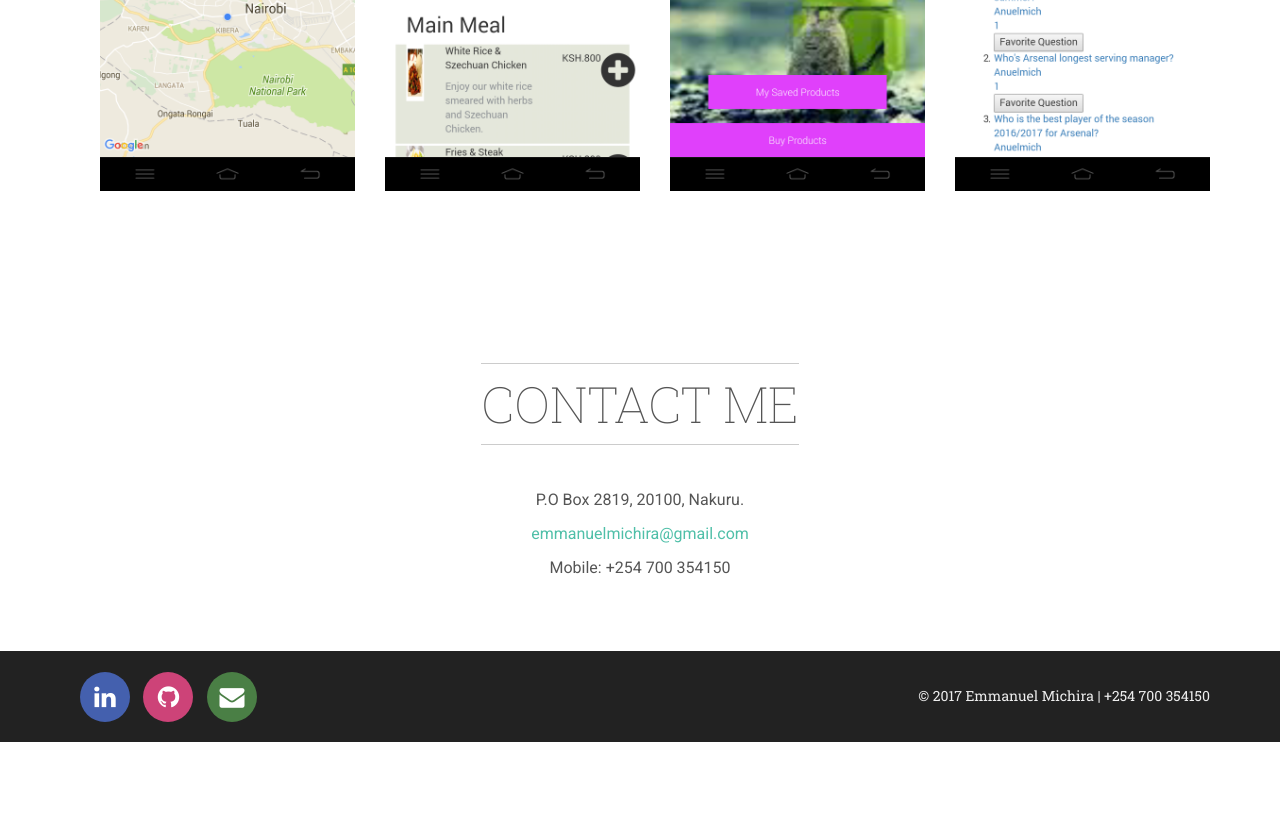
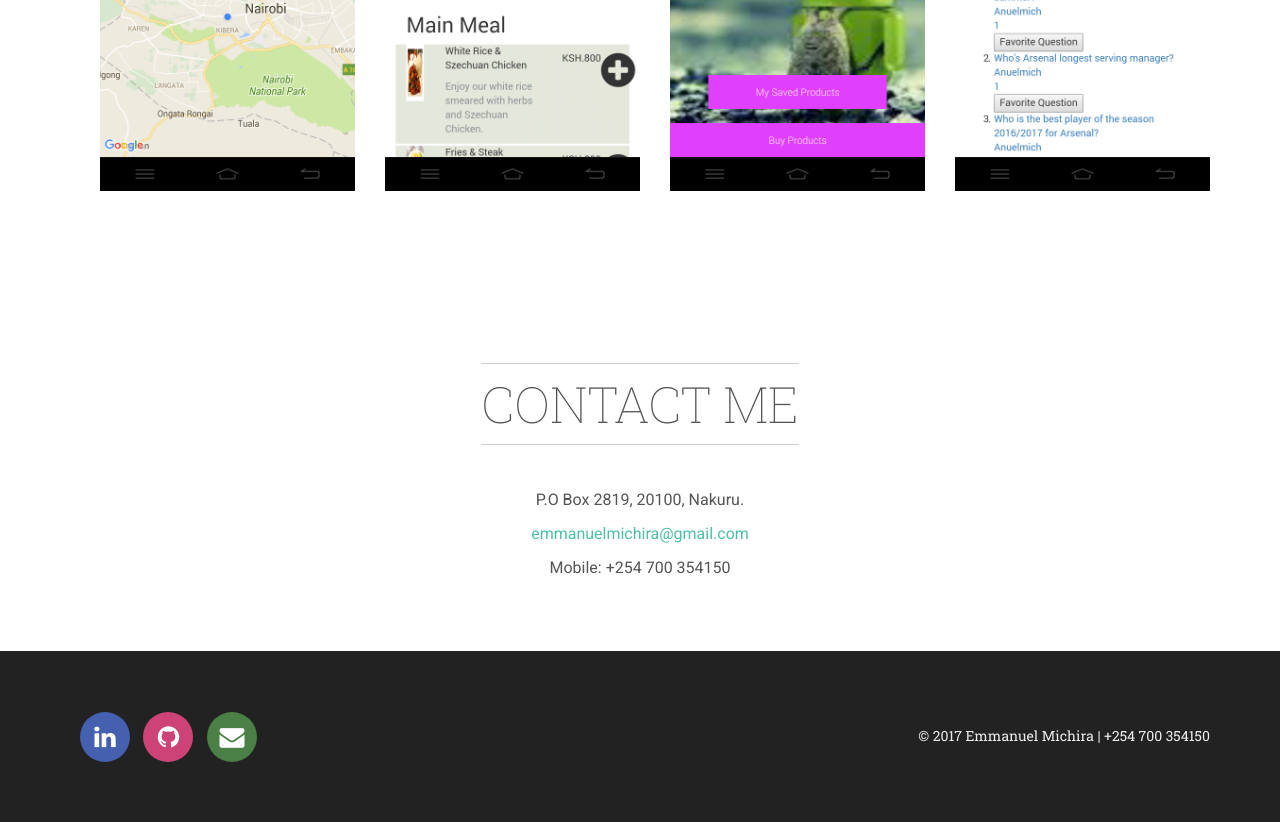
Before and after one commit to Emichira/Portfolio, a plain HTML site: page index.html in a window 1280 px wide. Shown: the part 1978-2800 px from the top of the page. Before the commit the page ends 2720 px from the top, so only its background shows below. Drawn offline with Linux system fonts and the light colour scheme.

Commit message:
Added padding to footer

```diff
--- a/css/style.default.css
+++ b/css/style.default.css
@@ -743,8 +743,8 @@ FOOTER
   background: #222222;
   font-size: 14px;
   line-height: 50px;
-  padding-top: 20px;
-  padding-bottom: 20px;
+  padding-top: 60px;
+  padding-bottom: 60px;
 }
 #footer p.social {
   text-align: left;
```
